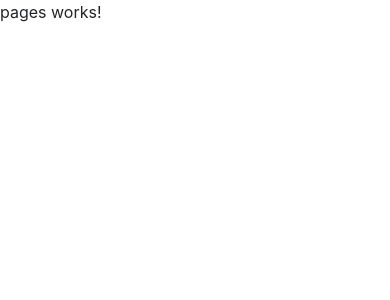
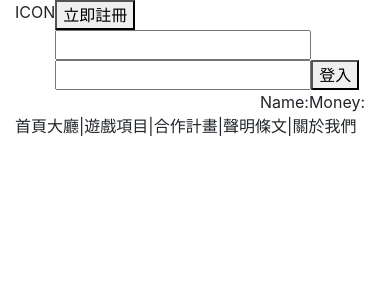
Before and after one commit to TKDchampion/gameHall, an Angular app: page /pages in a window 390 px wide. Shown: the top 300 px of the page. Built offline with nearby package versions, Linux system fonts and the light colour scheme.

Commit message:
add pages html and mobile function

```diff
--- /dev/null
+++ b/src/app/models/config.ts
@@ -0,0 +1 @@
+export const isMobile = () => (/android|webos|iphone|ipad|ipod|blackberry|windows phone/).test(navigator.userAgent.toLowerCase());
--- a/src/app/pages/pages.component.html
+++ b/src/app/pages/pages.component.html
@@ -1,3 +1,48 @@
-<p>
-  pages works!
-</p>
+<div class="container-fluid">
+  <div class="row">
+    <div class="col-md-12">
+      <div class="topBar">
+        <div class="topBar__top">
+          <div>ICON</div>
+          <div>
+            <button>立即註冊</button>
+            <input type="text">
+            <input type="text">
+            <button>登入</button>
+          </div>
+        </div>
+        <div class="topBar__under row justify-content-end">
+          <span>Name:</span>
+          <span>Money:</span>
+        </div>
+      </div>
+      <div class="topBar__tab">
+        <span>首頁大廳</span>
+        <span>|</span>
+        <span>遊戲項目</span>
+        <span>|</span>
+        <span>合作計畫</span>
+        <span>|</span>
+        <span>聲明條文</span>
+        <span>|</span>
+        <span>關於我們</span>
+      </div>
+    </div>
+  </div>
+  <div class="row">
+    <div class="col-md-12">
+    </div>
+  </div>
+  <div class="row">
+    <div class="col-md-4">
+    </div>
+    <div class="col-md-4">
+    </div>
+    <div class="col-md-4">
+    </div>
+  </div>
+  <div class="row">
+    <div class="col-md-12">
+    </div>
+  </div>
+</div>
--- a/src/app/pages/pages.component.scss
+++ b/src/app/pages/pages.component.scss
@@ -0,0 +1,8 @@
+.topBar__top {
+  justify-content: space-between;
+  display: flex;
+}
+
+.topBar__under {
+  margin-right: 10px;
+}
--- a/src/app/pages/pages.component.ts
+++ b/src/app/pages/pages.component.ts
@@ -1,4 +1,5 @@
 import { Component, OnInit } from '@angular/core';
+import { isMobile } from '../models/config';
 
 @Component({
   selector: 'app-pages',
@@ -7,6 +8,8 @@ import { Component, OnInit } from '@angular/core';
 })
 export class PagesComponent implements OnInit {
 
+  isMobile = isMobile(); //todo
+
   constructor() { }
 
   ngOnInit() {
```
